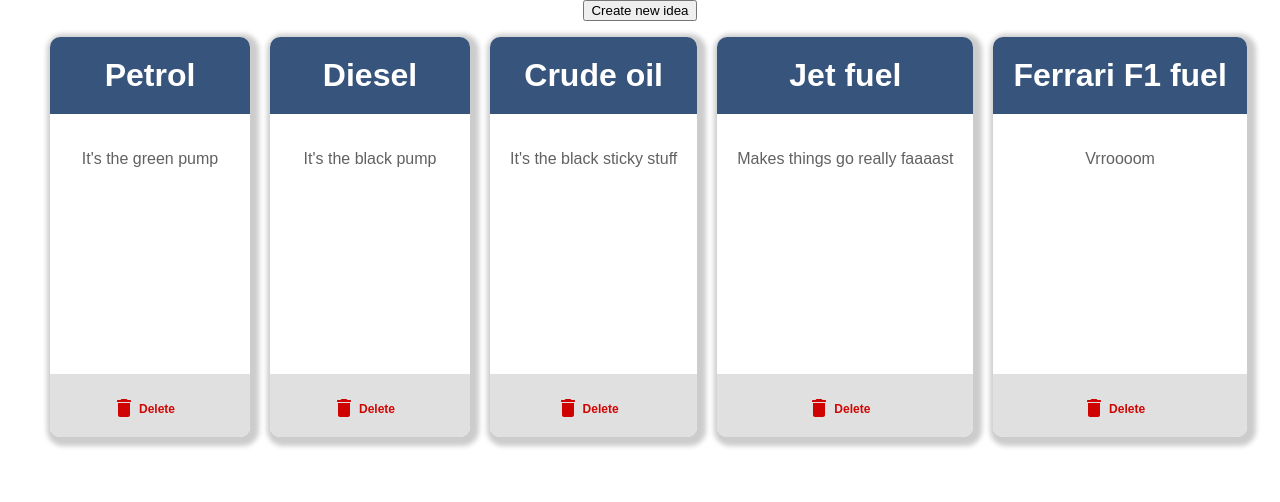
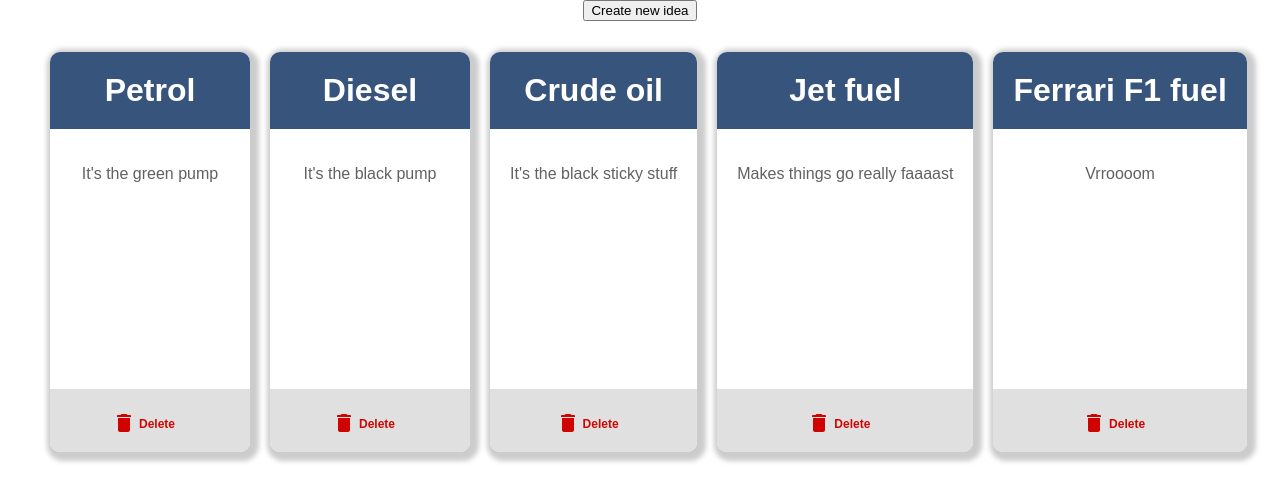
Before and after one commit to SomniumDigital/shell-tech-test, a React (Create React App) app: page / in a window 1280 px wide. Shown: the top 502 px of the page. Built offline with nearby package versions, Linux system fonts and the light colour scheme.

Commit message:
Fix vertical styling

```diff
--- a/src/containers/app/App.css
+++ b/src/containers/app/App.css
@@ -7,7 +7,8 @@
 }
 
 .App ul li {
-  padding: 0 10px 0 10px;
+  padding: 0 10px;
+  margin: 15px 0;
 }
 
 .idea,
```
